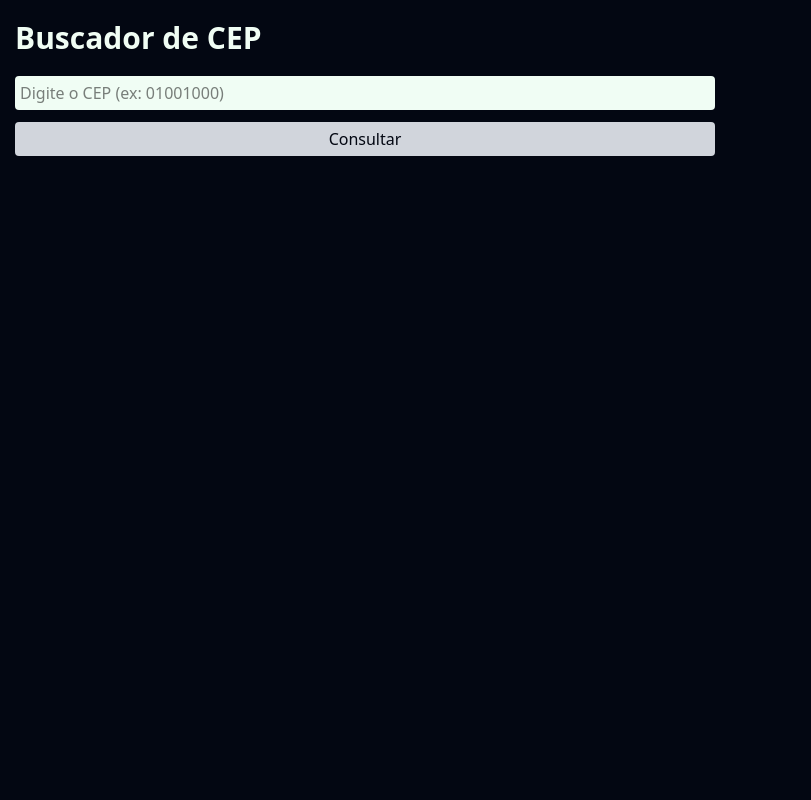
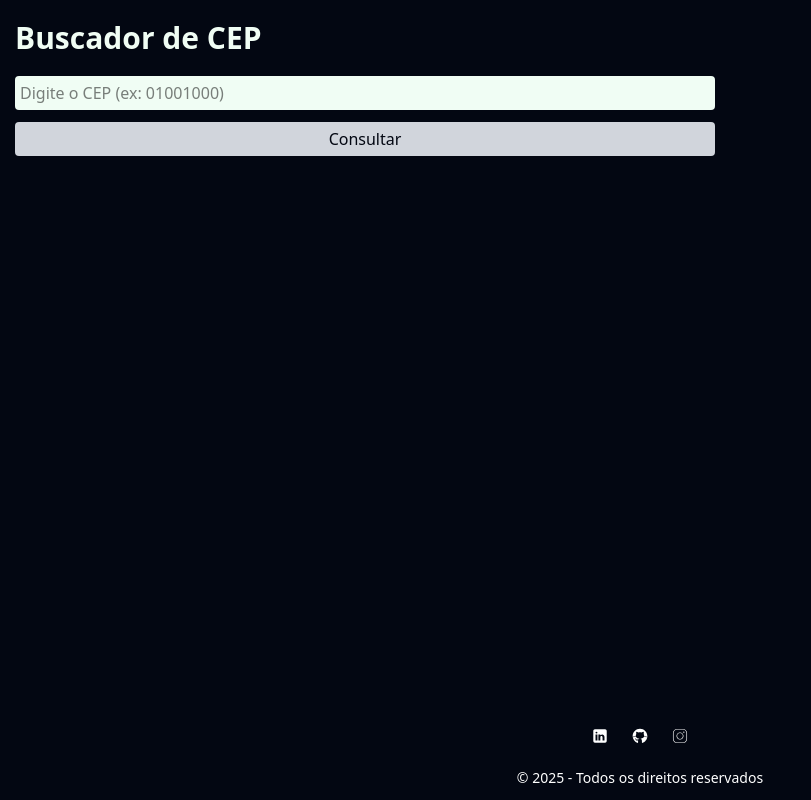
Before and after one commit to luisitcho/projeto-python-buscador-cep, a website: page templates/index.html in a window 1280 px wide. Shown: the whole page, without its empty margins (0-811 px from the left). Drawn offline with Linux system fonts and the light colour scheme.

Commit message:
projeto buscador cep - index.html

```diff
--- a/static/src/input.css
+++ b/static/src/input.css
@@ -3,3 +3,15 @@
 .container {
     @apply mx-auto pl-[15px] pr-[15px];
 }
+
+body {
+    min-height: 100vh;
+    display: flex;
+    flex-direction: column;
+    margin: 0;
+    padding: 0;
+}
+
+footer {
+    margin-top: auto;
+}
--- a/templates/index.html
+++ b/templates/index.html
@@ -26,6 +26,23 @@
         </div>
     </main>
 
+    <footer class="footer pt-3 pb-3">
+        <div class="container row-start-3 flex flex-col gap-[24px] flex-wrap items-center justify-center">
+            <div class="flex items-center justify-center gap-[24px]">
+                <a class="flex items-center gap-2 transition-transform duration-300 hover:underline hover:underline-offset-4 hover:scale-110" href="https://www.linkedin.com/in/luishenriquesc/" target="_blank" rel="noopener noreferrer" title="Linkedin" aria-label="Linkedin">
+                    <img alt="Linkedin" width="16" height="16" decoding="async" data-nimg="1" class="socials" style="color:transparent" src="../static/img/linkedin.svg">
+                </a>
+                <a class="flex items-center gap-2 transition-transform duration-300 hover:underline hover:underline-offset-4 hover:scale-110" href="https://github.com/luisitcho/" target="_blank" rel="noopener noreferrer" title="GitHub" aria-label="GitHub">
+                    <img alt="GitHub" width="16" height="16" decoding="async" data-nimg="1" class="socials" style="color:transparent" src="../static/img/github.svg">
+                </a>
+                <a class="flex items-center gap-2 transition-transform duration-300 hover:underline hover:underline-offset-4 hover:scale-110" href="https://www.instagram.com/luisitcho/" target="_blank" rel="noopener noreferrer" title="Instagram" aria-label="Instagram">
+                    <img alt="Instagram" width="16" height="16" decoding="async" data-nimg="1" class="socials" style="color:transparent" src="../static/img/instagram.svg">
+                </a>
+            </div>
+                <span class="text-sm text-white">© 2025 - Todos os direitos reservados</span>
+            </div>
+            </footer>
+
     <script defer src="../static/js/main.js"></script>
 </body>
 
```
Also changed, not shown: src/output.css (deleted), static/img/github.svg (added), static/img/instagram.svg (added), static/img/linkedin.svg (added), static/src/output.css.
